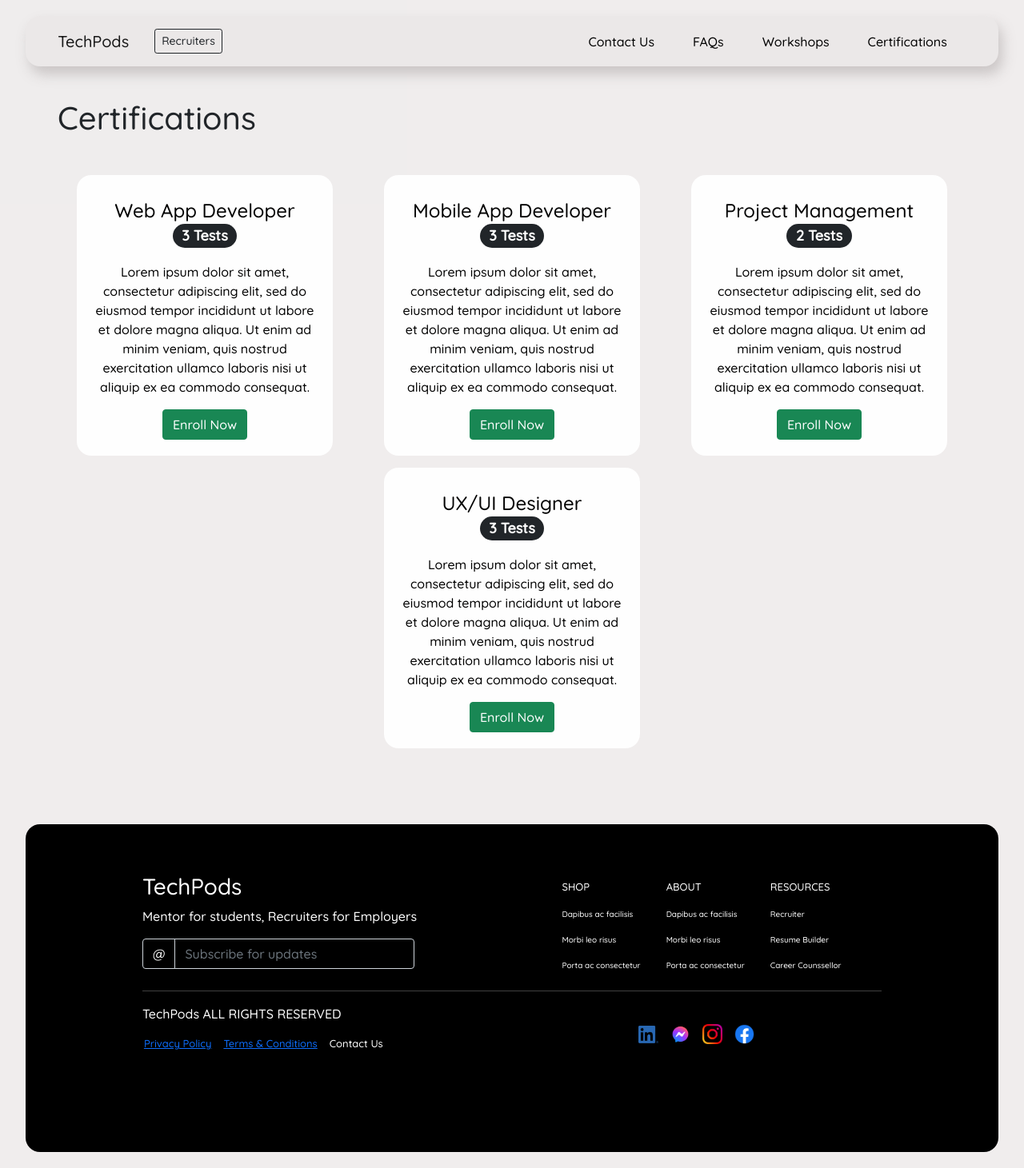
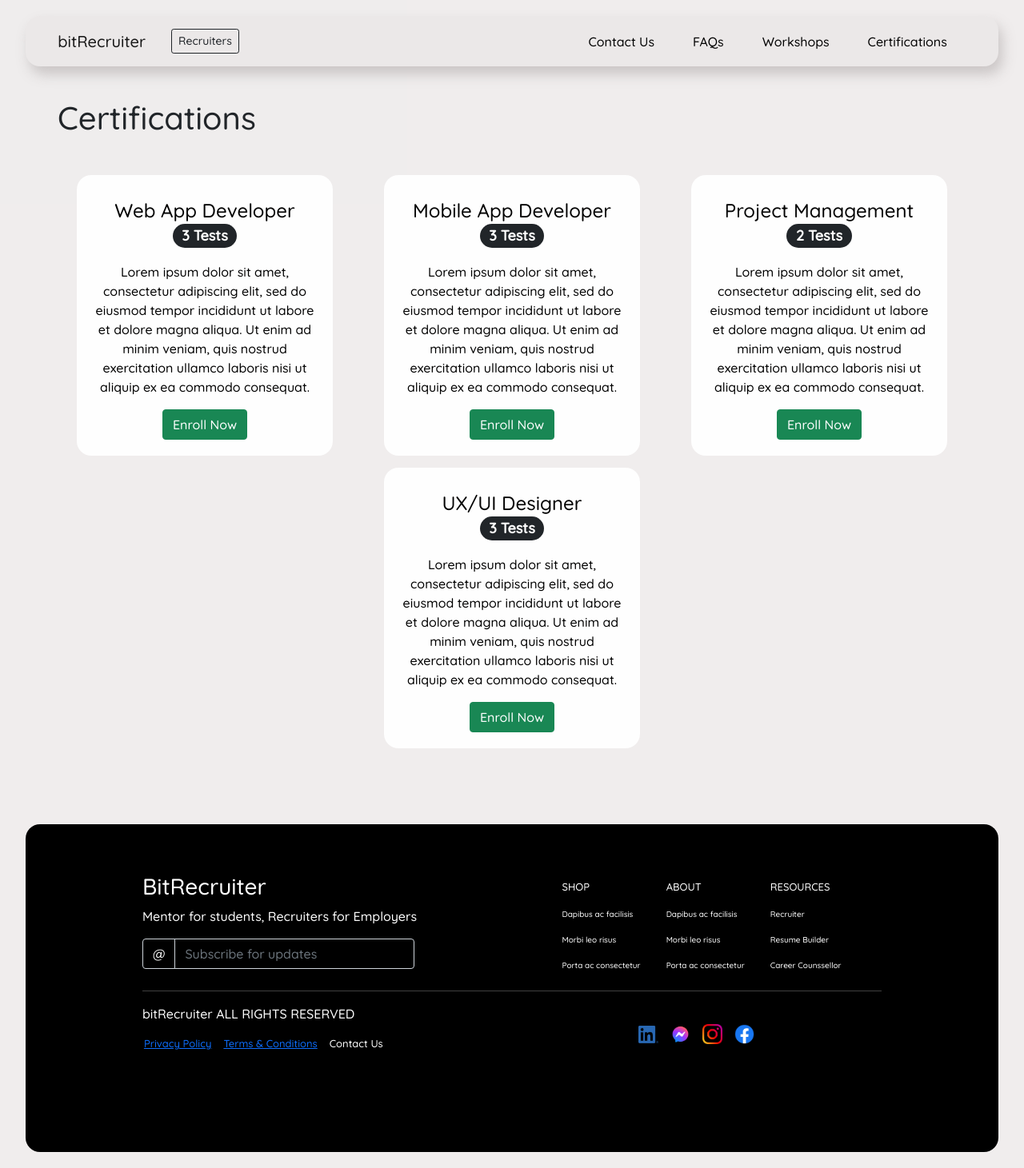
Before and after one commit to amitplays/techPods, a React (Create React App) app: page /certifications in a window 1280 px wide. Shown: the whole page at 80% size. Built offline with nearby package versions, Linux system fonts and the light colour scheme.

Commit message:
changes in header and footer

```diff
--- a/src/Components/Footer.jsx
+++ b/src/Components/Footer.jsx
@@ -24,7 +24,7 @@ export default function Footer() {
         <div className="footerCardStyles">
           <Row>
             <Col sm={6}>
-              <h3>TechPods</h3>
+              <h3>BitRecruiter</h3>
               <p>Mentor for students, Recruiters for Employers</p>
               <Form xs={2}>
                 <Form.Label htmlFor="inlineFormInputGroup" visuallyHidden>
@@ -74,7 +74,9 @@ export default function Footer() {
           </Row>
           <hr></hr>
           <Row>
-            <p className="footerLinksFirstItem">TechPods ALL RIGHTS RESERVED</p>
+            <p className="footerLinksFirstItem">
+              bitRecruiter ALL RIGHTS RESERVED
+            </p>
           </Row>
           <Row>
             <Col sm={6}>
--- a/src/Components/Header.jsx
+++ b/src/Components/Header.jsx
@@ -21,7 +21,7 @@ export default function Header() {
         variant="light"
       >
         <Container className="navBarContainer">
-          <Navbar.Brand href="/">TechPods</Navbar.Brand>
+          <Navbar.Brand href="/">bitRecruiter</Navbar.Brand>
           <Navbar.Toggle aria-controls="responsive-navbar-nav" />
           <Nav.Link as={Link} to={"./recruiter"} eventKey={2}>
             <Button size="sm" variant="outline-dark">
```
